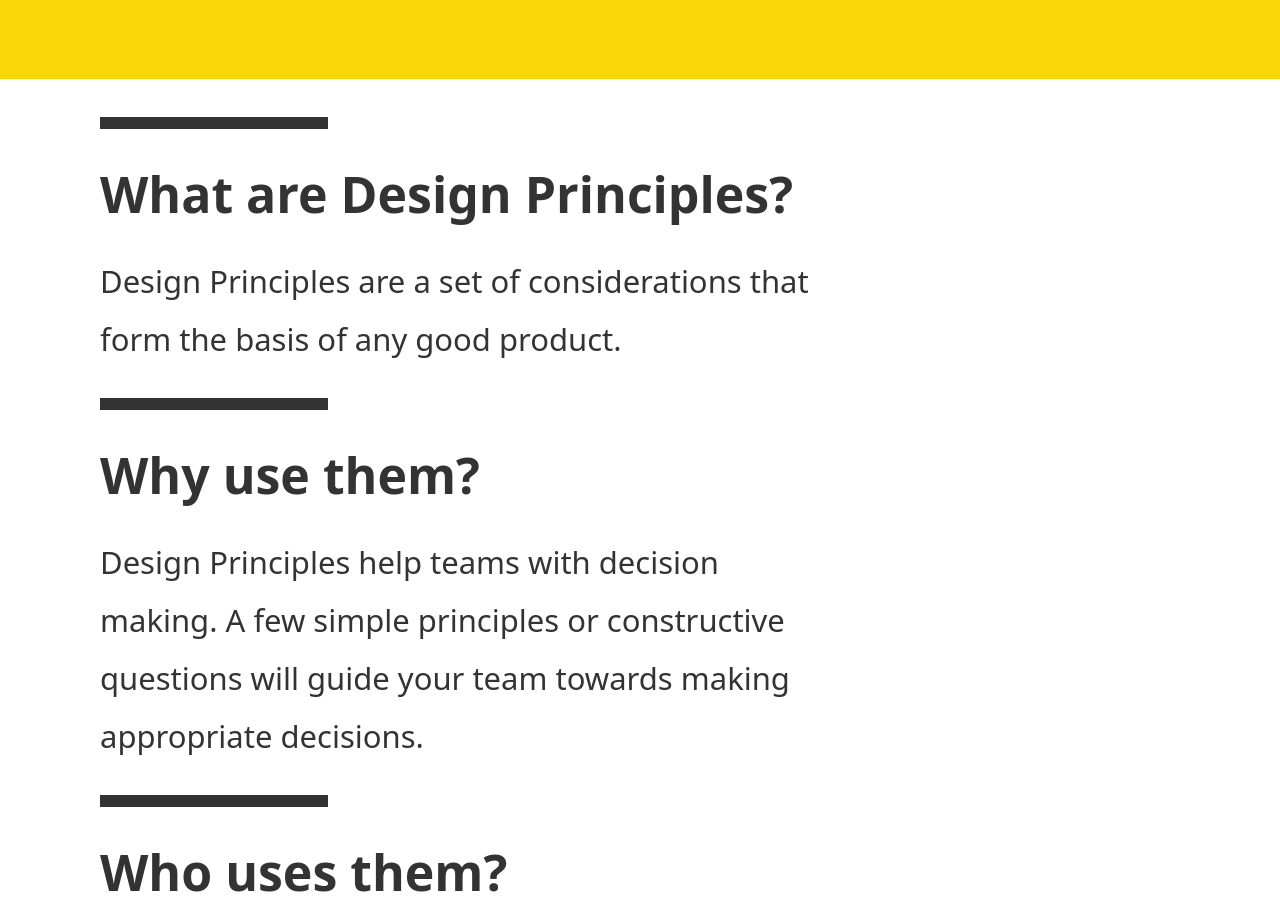
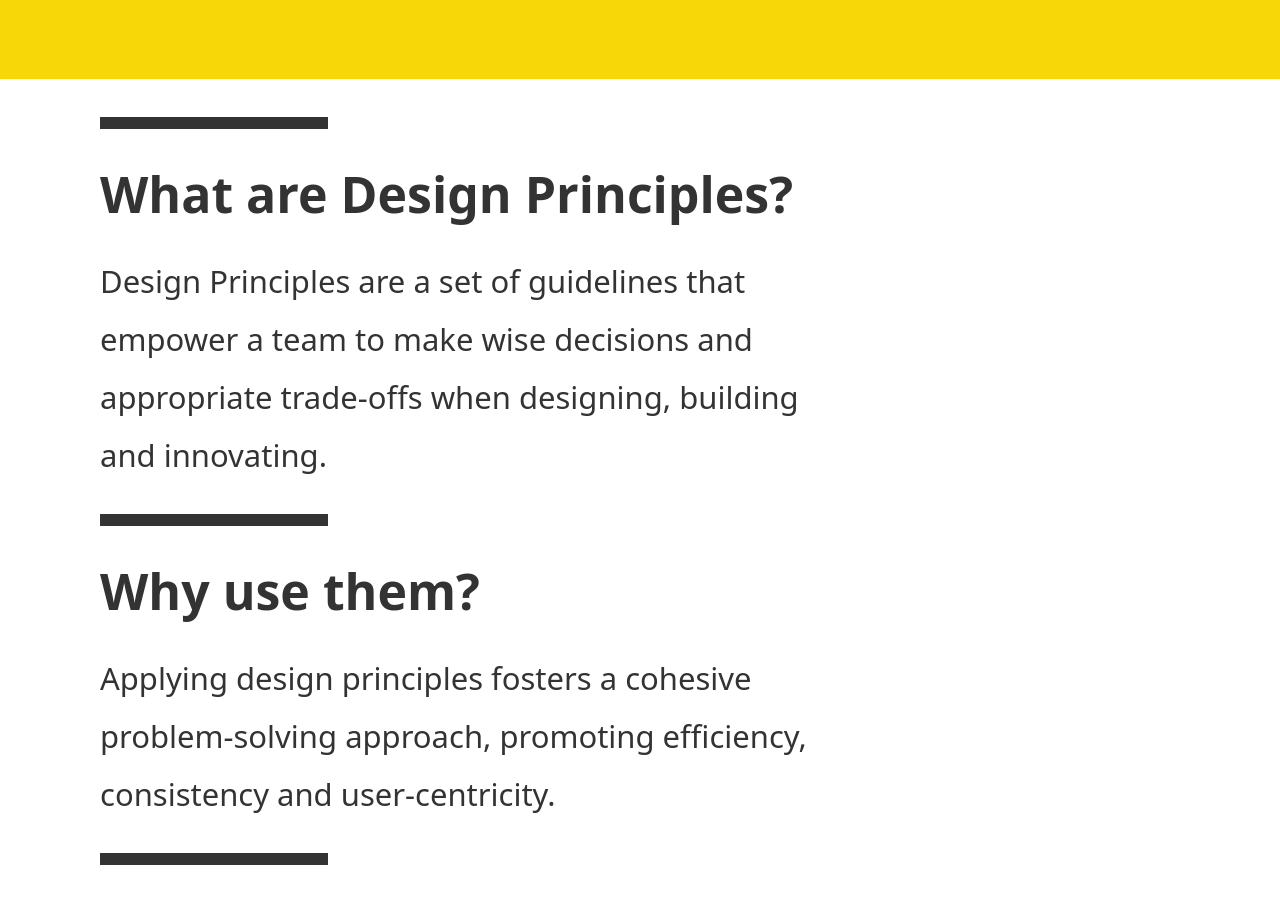
Before and after one commit to benbrignell/principles.design, a Jekyll site: the page built from index.html, in a window 1280 px wide and 900 px high, scrolled down 962 px. Built offline with Jekyll 4.4.1, drawn with Linux system fonts in a browser that asks for light colours; comment, search, counter and statistics services are not loaded.

Commit message:
updated design principles definition

```diff
--- a/_layouts/home.html
+++ b/_layouts/home.html
@@ -12,9 +12,9 @@
 
 <!-- </div> -->
         <div class="wrapper">
-        {% include info-block.html title="What are Design Principles?" description="Design Principles are a set of considerations that form the basis of any good product."%}
+        {% include info-block.html title="What are Design Principles?" description="Design Principles are a set of guidelines that empower a team to make wise decisions and appropriate trade-offs when designing, building and innovating."%}
 
-        {% include info-block.html title="Why use them?" description="Design Principles help teams with decision making. A few simple principles or constructive questions will guide your team towards making appropriate decisions." %}
+        {% include info-block.html title="Why use them?" description="Applying design principles fosters a cohesive problem-solving approach, promoting efficiency, consistency and user-centricity." %}
 
         {% include info-block.html title="Who uses them?" description="Organisations, individuals and product teams have benefited from writing and following their principles.<br>Here are a few examples:" %}
       </div>
```
